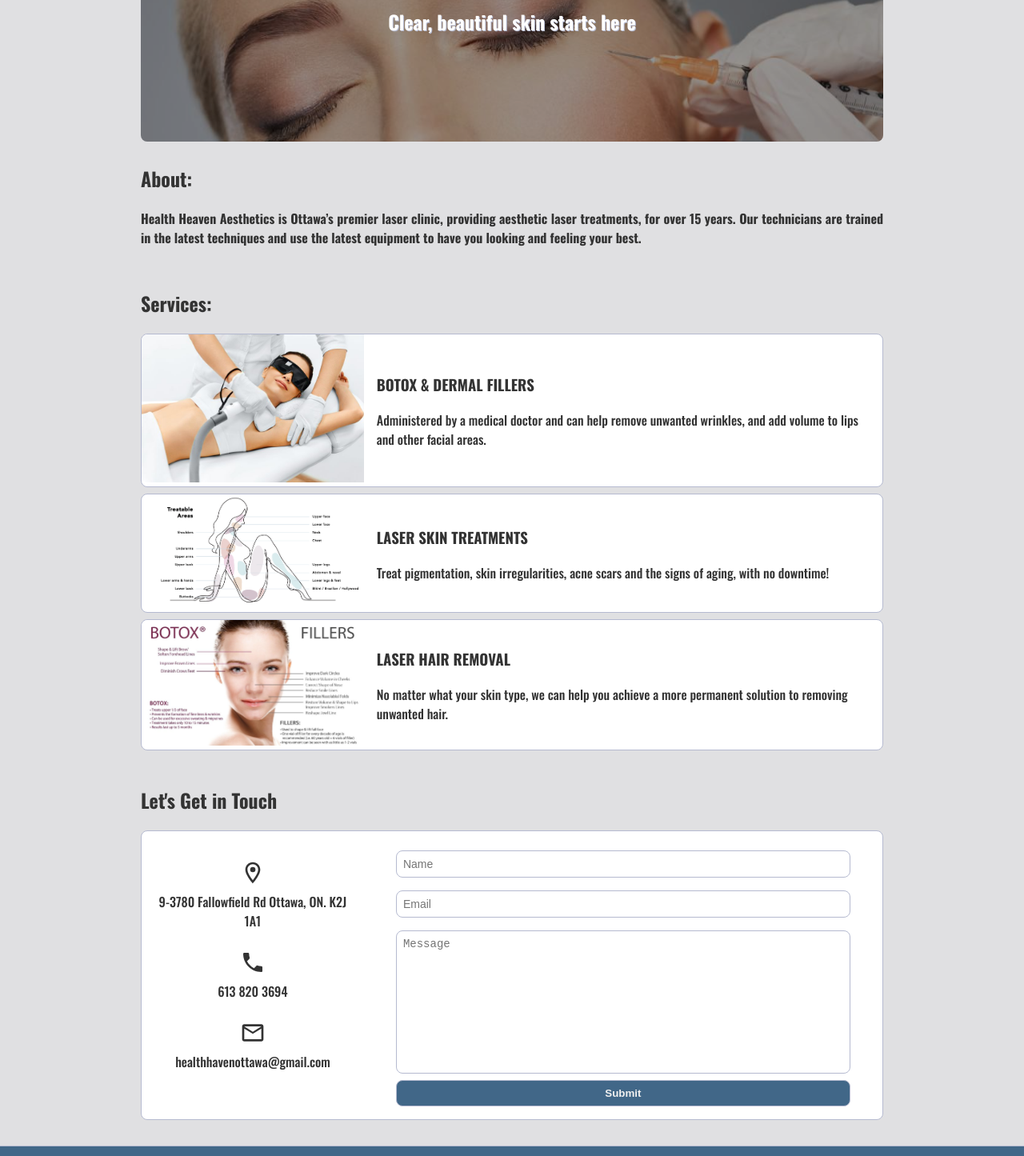
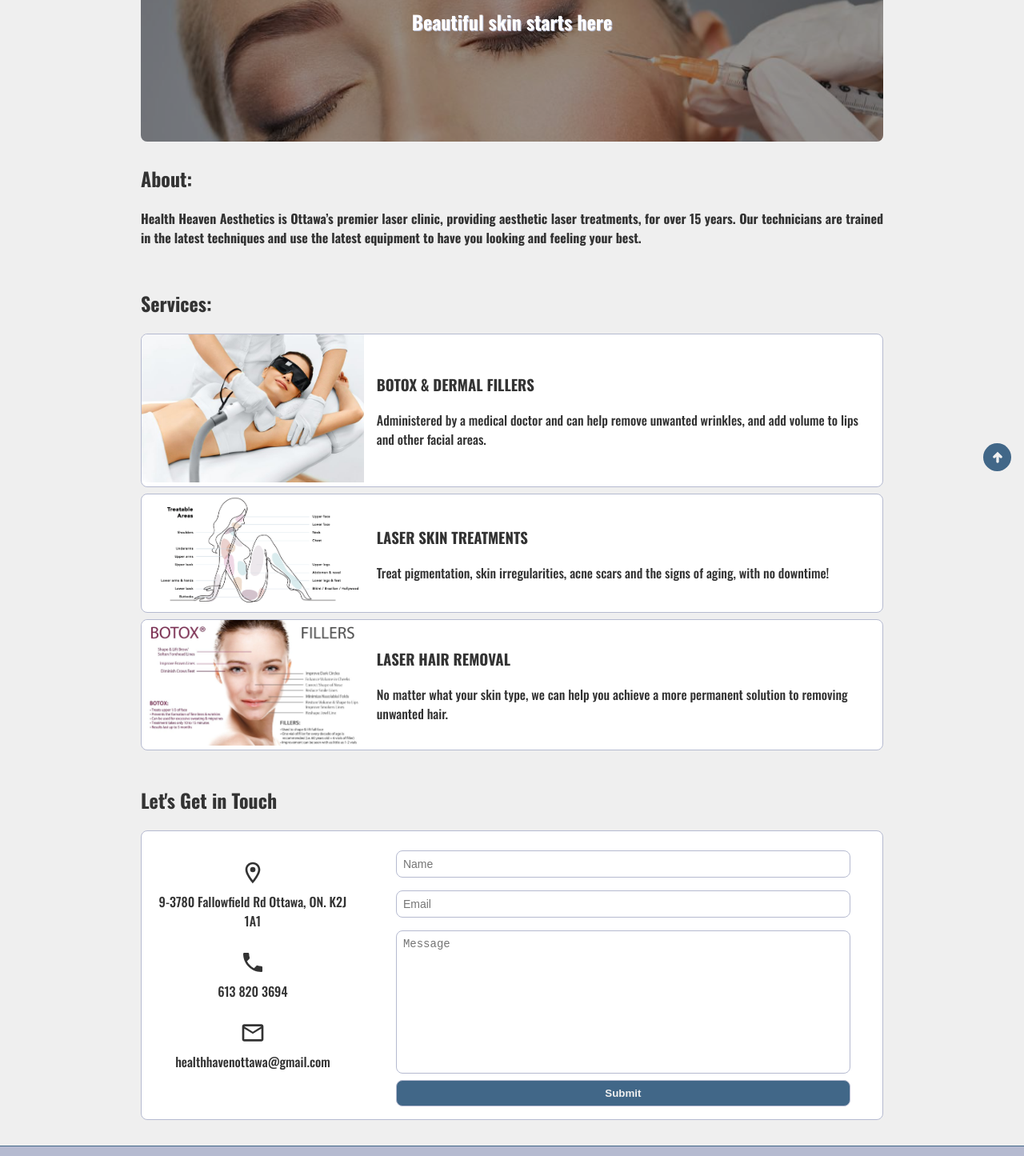
Before and after one commit to LaithAlwani/laser-clinic, a React (Vite) app: page / in a window 1280 px wide. Shown: the part 195-1640 px from the top of the page at 80% size. Built offline with nearby package versions, Linux system fonts and the light colour scheme.

Commit message:
changes background color, h1 statment, fab arrow scrolls back to the top of the page

```diff
--- a/src/App.css
+++ b/src/App.css
@@ -2,7 +2,7 @@
   --queen-blue:#416788;
   --shadow-blue:#7389AE;
   --cadet-blue:#B5BAD0;
-  --gray:#E0E0E2;
+  --gray:#efefef;
   --white:rgb(241, 241, 241);
 
   --border-radius:0.5rem
@@ -51,6 +51,21 @@ nav .mobile-nav{
 }
 .links .active{
   font-weight: bold;
+}
+
+.fab{
+  width: 35px;
+  height: 35px;
+  border-radius: 50%;
+
+  background: var(--queen-blue);
+  position: fixed;
+  bottom: 0.5rem;
+  right: 0.5rem;
+  display: flex;
+  justify-content: center;
+  align-items: center;
+  color: var(--white);
 }
 /*Navbar ends*/
 
@@ -168,14 +183,14 @@ button{
 
 /*footer*/
 footer{
-  background: var(--queen-blue);
-  color: var(--white);
+  background: var(--cadet-blue);
+  color: var(--queen-blue);
   text-align: center;
   padding: 0.5rem 0 ;
-  border-top: 1px solid var(--cadet-blue);
+  border-top: 1px solid var(--queen-blue);
 }
 
-footer .social-links >*{
+footer .social-links > *{
   font-size: 1.5rem;
   margin: 0.25rem;
 }
--- a/src/App.jsx
+++ b/src/App.jsx
@@ -7,9 +7,9 @@ import Hero from "./components/Hero";
 
 function App() {
   return (
-    <div className="App">
+    <div className="App" id="app">
       <Layout>
-      <div className="hero">
+      <div className="hero" id="hero">
         <Hero />
       </div>
         <div className="about section" id="about">
@@ -21,6 +21,7 @@ function App() {
         <div className="section" id="contact">
           <Contact />
         </div>
+
       </Layout>
     </div>
   );
--- /dev/null
+++ b/src/components/Fab.jsx
@@ -0,0 +1,7 @@
+import {TiArrowUpThick} from "react-icons/ti"
+
+export default function Fab() {
+  return (
+    <a href="#app" className="fab" ><TiArrowUpThick size={20} /></a>
+  )
+}
--- a/src/components/Hero.jsx
+++ b/src/components/Hero.jsx
@@ -1,9 +1,8 @@
-import hero from "../images/hero.jpg";
 export default function Hero() {
   return (
     <>
       <div className="overlay">
-        <h1>Clear, beautiful skin starts here</h1>
+        <h1>Beautiful skin starts here</h1>
       </div>
     </>
   );
--- a/src/components/Navbar.jsx
+++ b/src/components/Navbar.jsx
@@ -1,9 +1,12 @@
+import { useEffect } from "react";
 import { useState } from "react";
 import {MdMenu} from "react-icons/md"
+import Fab from "./Fab";
 
 export default function Navbar() {
   const hash = window.location.hash.split("#")
-  const [path, setPath] = useState(hash[1] || null) ;
+  const [path, setPath] = useState(hash[1] || null);
+
 
   return (
     <nav>
@@ -16,6 +19,7 @@ export default function Navbar() {
         <a href="#contact" className={path === "contact"? "active":""} onClick={()=>setPath("contact")}>Contact</a>
       </div>
       <MobileNav />
+      <Fab />
     </nav>
   );
 }
--- a/src/index.css
+++ b/src/index.css
@@ -7,7 +7,7 @@ html {
 body {
   margin: 0;
   color: #333;
-  background-color: #e0e0e2;
+  background-color: #efefef;
   font-family: 'Oswald', sans-serif;
   -webkit-font-smoothing: antialiased;
   -moz-osx-font-smoothing: grayscale;
```
